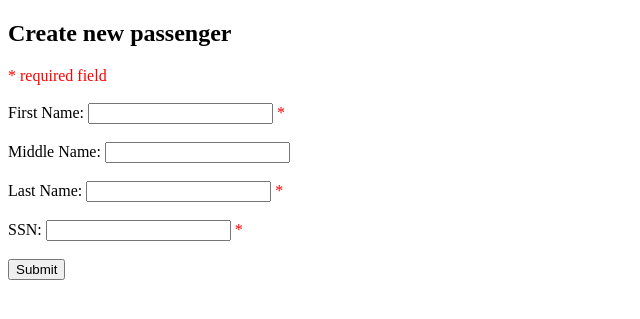
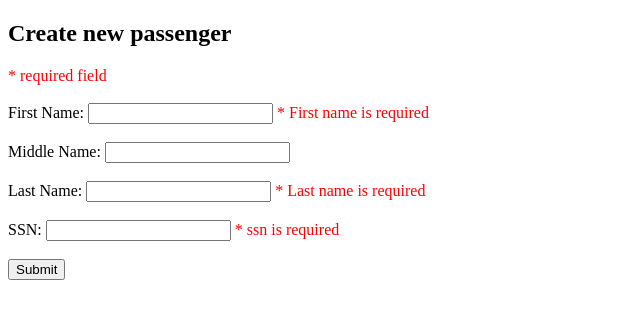
Before and after one commit to wsjung/crispy-guacamole, a PHP site: page /passengerForm.php?empty_f_name=1&empty_l_name=1&empty_ssn=1 in a window 1280 px wide. Shown: the top 319 px of the page, without its empty margins (0-640 px from the left). Run offline with PHP 8.4, Linux system fonts and the light colour scheme.

Commit message:
(#7) updated form and handler from session variables to URL GET request

```diff
--- a/public_html/passengerForm.php
+++ b/public_html/passengerForm.php
@@ -6,36 +6,33 @@
 <body>
 <h2>Create new passenger</h2>
 <div>
-	<?php
-    session_start();
-	?>
     <span class="error">* required field</span><br><br>
     <form action="./form_handler.php" method="post">
-    	First Name: <input type="text" name="f_name" <?php if(isset($_SESSION["f_name"])) echo "value=\"".$_SESSION["f_name"]."\""; ?>/>
+    	First Name: <input type="text" name="f_name" <?php if(isset($_GET["f_name"])) echo "value=\"".$_GET["f_name"]."\""; ?>/>
         <span class="error">*
-            <?php if(isset($_SESSION["empty_f_name"])) {
+            <?php if(isset($_GET["empty_f_name"])) {
                 echo "First name is required";
-                } else if (isset($_SESSION["format_f_name"])){
+                } else if (isset($_GET["format_f_name"])){
                     echo "First name must be alphabetic";
                 } ?>
             </span><br><br>
 
-    	Middle Name: <input type="text" name="m_name" <?php if(isset($_SESSION["m_name"])) echo "value=\"".$_SESSION["m_name"]."\""; ?>/><br><br>
+    	Middle Name: <input type="text" name="m_name" <?php if(isset($_GET["m_name"])) echo "value=\"".$_GET["m_name"]."\""; ?>/><br><br>
 
-    	Last Name: <input type="text" name="l_name" <?php if(isset($_SESSION["l_name"])) echo "value=\"".$_SESSION["l_name"]."\""; ?>/> <span class="error">*
-            <?php if(isset($_SESSION["empty_l_name"])) {
+    	Last Name: <input type="text" name="l_name" <?php if(isset($_GET["l_name"])) echo "value=\"".$_GET["l_name"]."\""; ?>/> <span class="error">*
+            <?php if(isset($_GET["empty_l_name"])) {
                 echo "Last name is required";
-                } else if (isset($_SESSION["format_l_name"])) {
+                } else if (isset($_GET["format_l_name"])) {
                     echo "Last name must be alphabetic";
                 } ?>
             </span><br><br>
 
-    	SSN: <input type="text" name="ssn" <?php if(isset($_SESSION["ssn"])) echo "value=\"".$_SESSION["ssn"]."\""; ?>/> <span class="error">*
-            <?php if(isset($_SESSION["empty_ssn"])) {
+    	SSN: <input type="text" name="ssn" <?php if(isset($_GET["ssn"])) echo "value=\"".$_GET["ssn"]."\""; ?>/> <span class="error">*
+            <?php if(isset($_GET["empty_ssn"])) {
                 echo "ssn is required";
-            } else if (isset($_SESSION["format_ssn"])) {
+            } else if (isset($_GET["format_ssn"])) {
                 echo "ssn must be digits of form xxx-xx-xxxx";
-            } else if (isset($_SESSION["exists_ssn"])) {
+            } else if (isset($_GET["exists_ssn"])) {
                 echo "passenger with ssn already exists";
             } ?>
             </span><br><br>
--- a/public_html/showPassengers.php
+++ b/public_html/showPassengers.php
@@ -4,7 +4,6 @@
 <h2>List of all passengers</h2>
 <p>
     <?php
-
         //path to the SQLite database file
         $db_file = './myDB/airport.db';
 
@@ -25,7 +24,7 @@
             //ssn will be shown in blue (see below)
             //update href passes the ssn variable
             foreach($result_set as $tuple) {
-                 echo "<font color='blue'>$tuple[ssn]</font> $tuple[f_name] $tuple[m_name] $tuple[l_name] <a href='./createPassenger.php?ssn=$tuple[ssn]'>update</a> <br/>\n";
+                 echo "<font color='blue'>$tuple[ssn]</font> $tuple[f_name] $tuple[m_name] $tuple[l_name] <a href='./passengerForm.php?ssn=$tuple[ssn]'>update</a> <br/>\n";
             }
 
             //disconnect from db
--- a/public_html/update_handler.php
+++ b/public_html/update_handler.php
@@ -74,10 +74,6 @@
 			// success message
 			echo "Success!";
 
-			// reset session superglobal
-			session_unset();
-			session_destroy();
-			session_write_close();
 
 			// disconnect from db
 			$db = null;
```
Also changed, not shown: public_html/form_handler.php (+15 -11 lines), public_html/myDB/airport.db.
